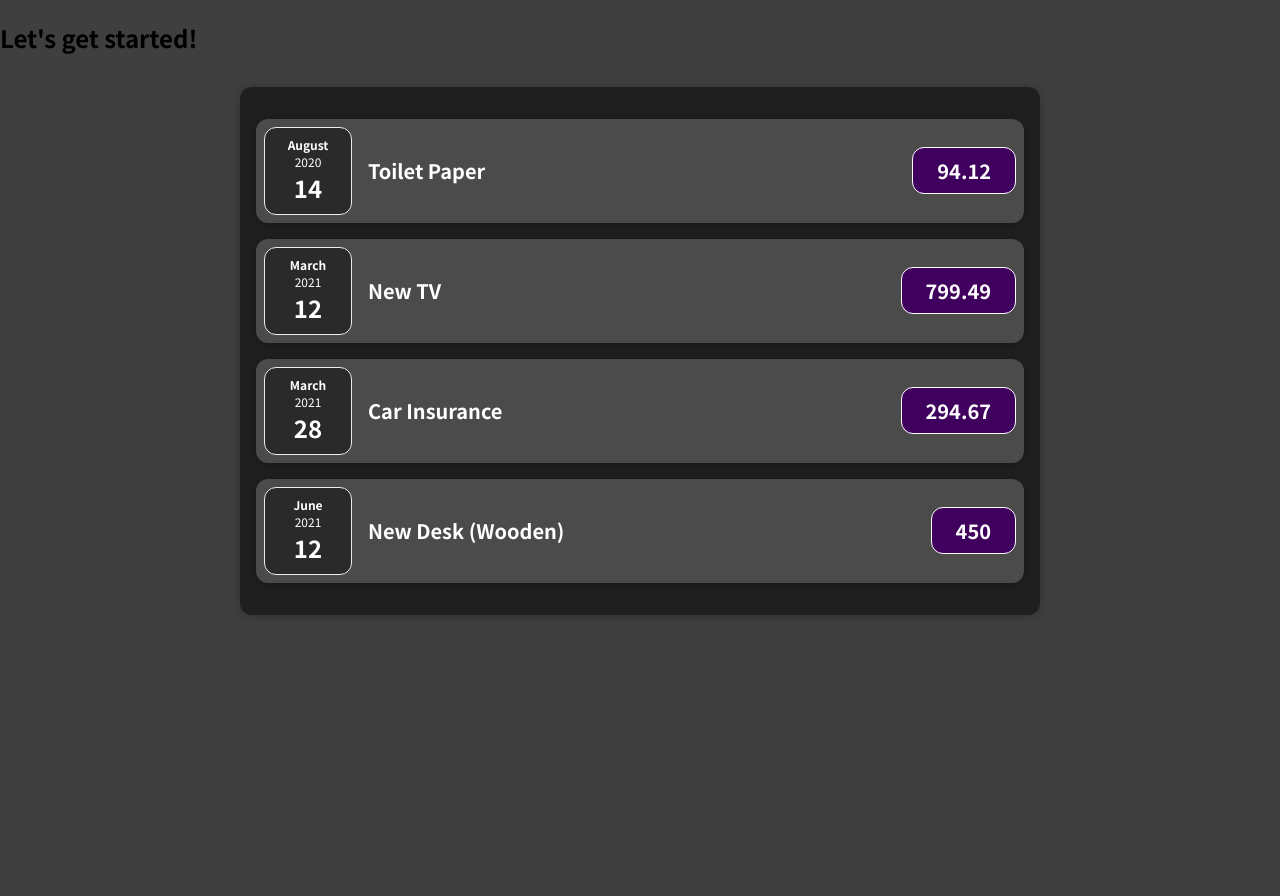
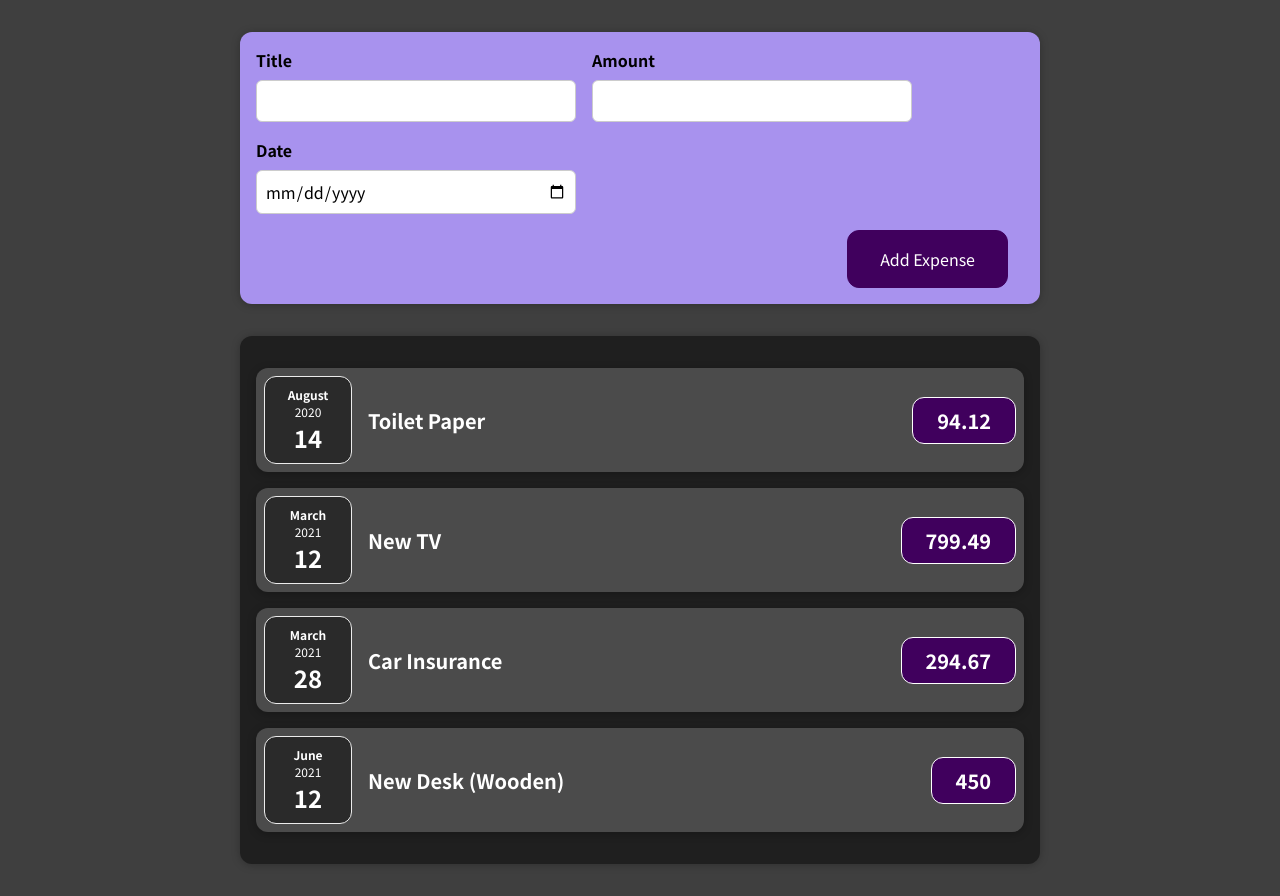
Before and after one commit to Shivangi-2000/measure-expenses, a React (Create React App) app: page / in a window 1280 px wide. Before the commit the page ends 800 px from the top, so only its background shows below. Built offline with nearby package versions, Linux system fonts and the light colour scheme.

Commit message:
state control

```diff
--- a/src/App.js
+++ b/src/App.js
@@ -1,6 +1,7 @@
 import React from "react";
 //import ExpenseItem from "./components/ExpenseItem";
 import Expenses from "./components/Expenses/Expenses";
+import NewExpense from "./components/NewExpense/NewExpense";
 
 function App() {
   const expenses = [
@@ -26,7 +27,7 @@
   ];
   return (
     <div>
-      <h2>Let's get started!</h2>
+      <NewExpense />
       <Expenses expenses={expenses} />
     </div>
   );
--- /dev/null
+++ b/src/components/NewExpense/ExpenseForm.css
@@ -0,0 +1,26 @@
+.new-expense__controls {
+  display: flex;
+  flex-wrap: wrap;
+  gap: 1rem;
+  margin-bottom: 1rem;
+  text-align: left;
+}
+
+.new-expense__control label {
+  font-weight: bold;
+  margin-bottom: 0.5rem;
+  display: block;
+}
+
+.new-expense__control input {
+  font: inherit;
+  padding: 0.5rem;
+  border-radius: 6px;
+  border: 1px solid #ccc;
+  width: 20rem;
+  max-width: 100%;
+}
+
+.new-expense__actions {
+  text-align: right;
+}
--- /dev/null
+++ b/src/components/NewExpense/ExpenseForm.js
@@ -0,0 +1,67 @@
+import React, { useState } from "react";
+import "./ExpenseForm.css";
+export default function ExpenseForm() {
+    const [enteredTitle, setEnteredTitle] = useState("");
+    const [enteredAmount, setEnteredAmount] = useState("");
+    const [enteredDate, setEnteredDate] = useState("");
+
+    // Other ways of doing this: => use one useState
+//   const [userInput, setUserInput] = useState({
+//     enteredTitle: "",
+//     enteredAmount: "",
+//     enteredDate: "",
+//   });
+  const titleChangeHandler = (event) => {
+    setEnteredTitle(event.target.value);
+    // setUserInput({
+    //   ...userInput,
+    //   enteredTitle: event.target.value,
+    // });
+
+  };
+  const amountChangeHandler = (event) => {
+    setEnteredAmount(event.target.value);
+    // setUserInput({
+    //   ...userInput,
+    //   enteredAmount: event.target.value,
+    // });
+  };
+  const dateChangeHandler = (event) => {
+    setEnteredDate(event.target.value);
+    // setUserInput({
+    //   ...userInput,
+    //   enteredDate: event.target.value,
+    // });
+  };
+  return (
+    <form>
+      <div className="new-expense__controls">
+        <div className="new-expense__control">
+          <label>Title</label>
+          <input type="text" onChange={titleChangeHandler} />
+        </div>
+        <div className="new-expense__control">
+          <label>Amount</label>
+          <input
+            type="number"
+            min="0.01"
+            step="0.01"
+            onChange={amountChangeHandler}
+          />
+        </div>
+        <div className="new-expense__control">
+          <label>Date</label>
+          <input
+            type="Date"
+            min="2020-01-01"
+            max="2023-01-01"
+            onChange={dateChangeHandler}
+          />
+        </div>
+      </div>
+      <div className="new-expense__actions">
+        <button type="submit">Add Expense</button>
+      </div>
+    </form>
+  );
+}
--- /dev/null
+++ b/src/components/NewExpense/NewExpense.css
@@ -0,0 +1,38 @@
+.new-expense {
+  background-color: #a892ee;
+  padding: 1rem;
+  margin: 2rem auto;
+  width: 50rem;
+  max-width: 95%;
+  border-radius: 12px;
+  text-align: center;
+  box-shadow: 0 1px 8px rgba(0, 0, 0, 0.25);
+}
+
+.new-expense button {
+  font: inherit;
+  cursor: pointer;
+  padding: 1rem 2rem;
+  border: 1px solid #40005d;
+  background-color: #40005d;
+  color: white;
+  border-radius: 12px;
+  margin-right: 1rem;
+}
+
+.new-expense button:hover,
+.new-expense button:active {
+  background-color: #510674;
+  border-color: #510674;
+}
+
+.new-expense button.alternative {
+  color: #220131;
+  border-color: transparent;
+  background-color: transparent;
+}
+
+.new-expense button.alternative:hover,
+.new-expense button.alternative:active {
+  background-color: #ddb3f8;
+}
--- /dev/null
+++ b/src/components/NewExpense/NewExpense.js
@@ -0,0 +1,10 @@
+import React from 'react'
+import ExpenseForm from './ExpenseForm'
+import './NewExpense.css'
+export default function NewExpense() {
+  return (
+    <div className='new-expense'>
+        <ExpenseForm/>
+    </div>
+  )
+}
```
